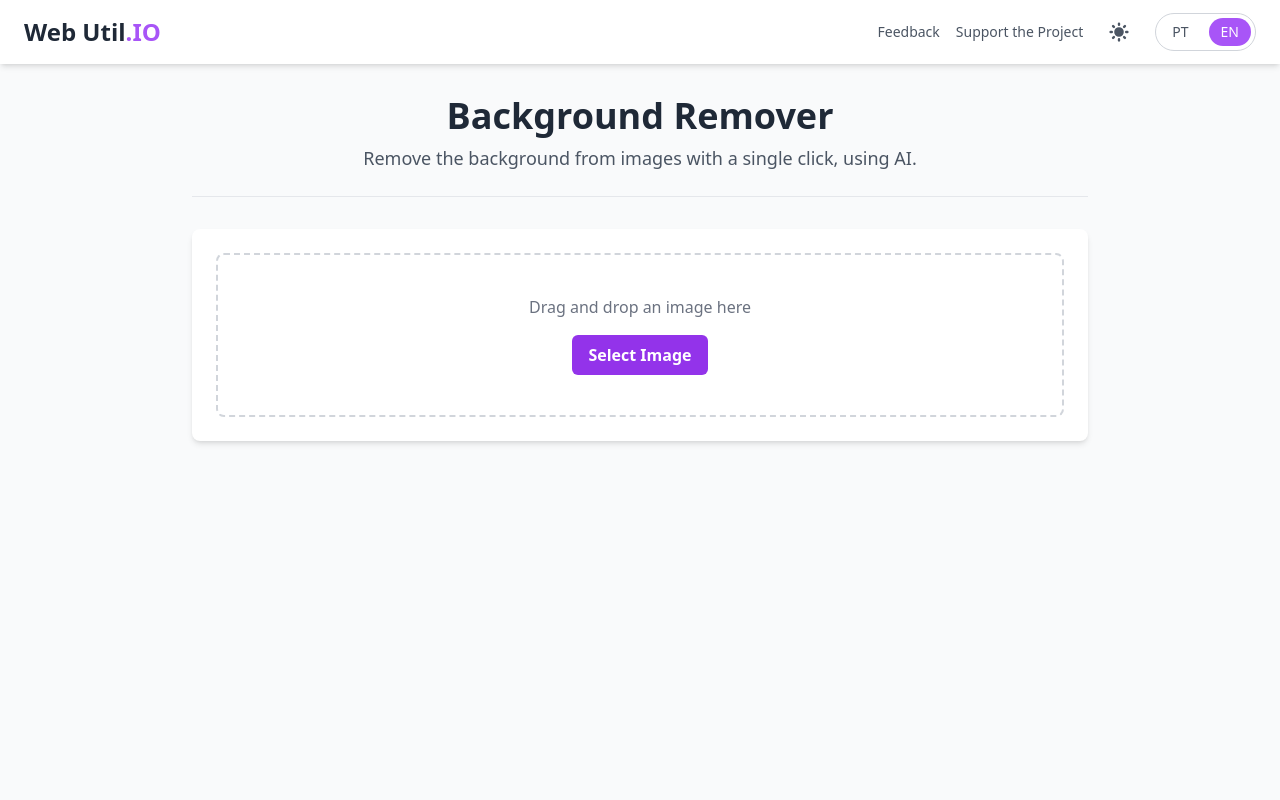
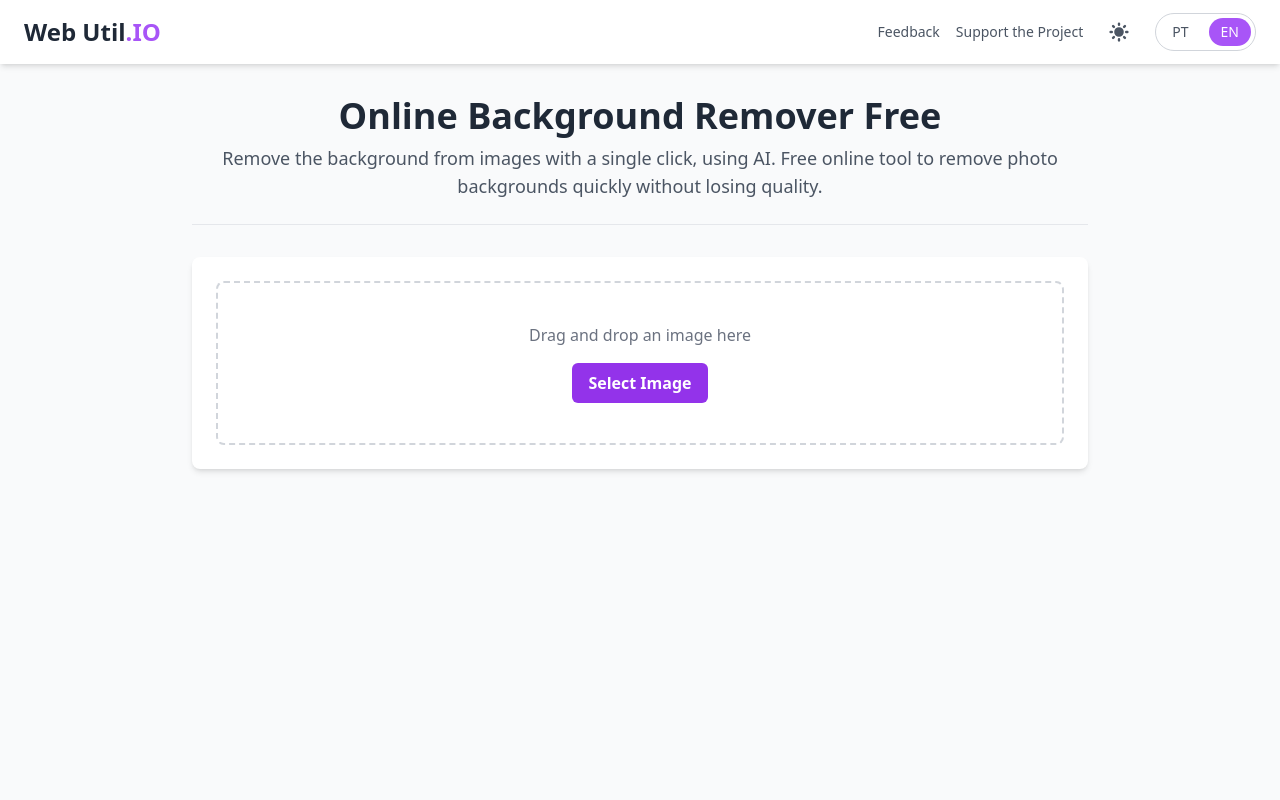
Before and after one commit to p3dr-dev/webutilio, an Astro site: page /en/ferramentas/remover-fundo in a window 1280 px wide. Shown: the top 800 px of the page. Built offline with nearby package versions, Linux system fonts and the light colour scheme; Astro itself is replaced by a stand-in of ours.

Commit message:
Implementar SEO e monetização ética: otimizar títulos/descrições, adicionar dados estruturados, trocar Buy Me a Coffee por Ko-fi e GitHub Sponsors, criar robots.txt

```diff
--- /dev/null
+++ b/public/robots.txt
@@ -0,0 +1,6 @@
+# Permite que todos os robôs acessem todo o site.
+User-agent: *
+Disallow:
+
+# Localização do Sitemap
+Sitemap: https://webutilio.vercel.app/sitemap-0.xml
--- a/src/components/DonationOptions.tsx
+++ b/src/components/DonationOptions.tsx
@@ -26,19 +26,35 @@ const DonationOptions: React.FC = () => {
         </p>
       </div>
 
-      {/* Opção 2: Buy Me a Coffee (Internacional) */}
+      {/* Opção 2: Ko-fi (Internacional) */}
       <div className="bg-white dark:bg-gray-800 p-6 rounded-lg shadow-md border dark:border-gray-700 text-center">
-        <h3 className="text-2xl font-bold text-gray-800 dark:text-white mb-4">Pague-me um Café ☕</h3>
+        <h3 className="text-2xl font-bold text-gray-800 dark:text-white mb-4">Ko-fi ☕</h3>
         <p className="text-gray-600 dark:text-gray-300 mb-6">
-          Se preferir, você pode me apoiar através da plataforma Buy Me a Coffee.
+          Apoie com qualquer valor através do Ko-fi, sem taxas da plataforma.
         </p>
         <a
-          href="https://www.buymeacoffee.com/pedro0simoes" // SUBSTITUA PELO SEU LINK
+          href="https://ko-fi.com/pedro0simoes" // SUBSTITUA PELO SEU LINK DO KO-FI
           target="_blank"
           rel="noopener noreferrer"
-          className="inline-block bg-yellow-400 text-gray-900 font-bold py-3 px-8 rounded-full hover:bg-yellow-500 transition-colors shadow-lg"
+          className="inline-block bg-blue-500 text-white font-bold py-3 px-8 rounded-full hover:bg-blue-600 transition-colors shadow-lg"
         >
-          Buy Me a Coffee
+          Ko-fi
+        </a>
+      </div>
+
+      {/* Opção 3: GitHub Sponsors */}
+      <div className="bg-white dark:bg-gray-800 p-6 rounded-lg shadow-md border dark:border-gray-700 text-center">
+        <h3 className="text-2xl font-bold text-gray-800 dark:text-white mb-4">GitHub Sponsors</h3>
+        <p className="text-gray-600 dark:text-gray-300 mb-6">
+          Se você é desenvolvedor, apoie diretamente no GitHub. Taxa zero!
+        </p>
+        <a
+          href="https://github.com/sponsors/pedro0simoes" // SUBSTITUA PELO SEU LINK DO GITHUB SPONSORS
+          target="_blank"
+          rel="noopener noreferrer"
+          className="inline-block bg-gray-800 text-white font-bold py-3 px-8 rounded-full hover:bg-gray-900 transition-colors shadow-lg"
+        >
+          GitHub Sponsors
         </a>
       </div>
     </div>
--- a/src/i18n/en.json
+++ b/src/i18n/en.json
@@ -11,40 +11,40 @@
   },
   "tools": {
     "remover-fundo": {
-      "title": "Background Remover",
-      "description": "Remove the background from images with a single click, using AI."
+      "title": "Online Background Remover Free",
+      "description": "Remove the background from images with a single click, using AI. Free online tool to remove photo backgrounds quickly without losing quality."
     },
     "descompactar-arquivo": {
-      "title": "File Decompressor",
-      "description": "Extract files from a .zip archive directly in the browser."
+      "title": "Online ZIP File Decompressor",
+      "description": "Extract files from a .zip archive directly in the browser. Unzip files online securely and for free, no software installation required."
     },
     "comprimir-imagem": {
-      "title": "Image Compressor",
-      "description": "Reduce the size of your images without losing quality."
+      "title": "Free Online Image Compressor",
+      "description": "Reduce the size of your JPG, PNG, and WEBP images without losing quality. Compress images online for free for web use."
     },
     "criptografar-arquivo": {
-      "title": "File Encryptor",
-      "description": "Encrypt and decrypt files using the AES algorithm."
+      "title": "Online AES File Encryption",
+      "description": "Encrypt and decrypt files using the AES algorithm. Secure online tool to protect your files with a password."
     },
     "gerador-hash": {
-      "title": "Hash Generator",
-      "description": "Generate SHA-256 hashes for any text or file."
+      "title": "Online SHA-256 Hash Generator",
+      "description": "Generate SHA-256 hashes for any text or file. Check file integrity online for free."
     },
     "comprimir-arquivo": {
-      "title": "File Compressor",
-      "description": "Create ZIP archives from multiple files easily."
+      "title": "Online ZIP File Compressor",
+      "description": "Create ZIP archives from multiple files easily. Compress files online for free in the browser."
     },
     "contador-palavras": {
-      "title": "Word Counter",
-      "description": "Count words, characters, sentences, and paragraphs in a text."
+      "title": "Free Online Word Counter",
+      "description": "Count words, characters, sentences, and paragraphs in a text. Fast and free online text analysis tool."
     },
     "conversor-arquivos": {
-      "title": "File Converter",
-      "description": "Convert files from one format to another. Starting with images."
+      "title": "Online File Converter",
+      "description": "Convert files from one format to another. Starting with images. Free online file conversion tool."
     },
     "redimensionar-imagem": {
-      "title": "Image Resizer",
-      "description": "Change the dimensions (width and height) of an image."
+      "title": "Online Image Resizer",
+      "description": "Change the dimensions (width and height) of an image. Resize photos online for free without losing quality."
     }
   },
   "components": {
--- a/src/i18n/pt.json
+++ b/src/i18n/pt.json
@@ -11,40 +11,40 @@
   },
   "tools": {
     "remover-fundo": {
-      "title": "Removedor de Fundo",
-      "description": "Remova o fundo de imagens com um clique, usando IA."
+      "title": "Removedor de Fundo Online e Grátis",
+      "description": "Remova o fundo de imagens com um clique, usando IA. Ferramenta online gratuita para remover fundo de fotos rapidamente e sem perder qualidade."
     },
     "descompactar-arquivo": {
-      "title": "Descompactador de Arquivos",
-      "description": "Extraia arquivos de um arquivo .zip diretamente no navegador."
+      "title": "Descompactador de Arquivos ZIP Online",
+      "description": "Extraia arquivos de um arquivo .zip diretamente no navegador. Descompacte ZIP online de forma segura e gratuita, sem instalar software."
     },
     "comprimir-imagem": {
-      "title": "Compressor de Imagens",
-      "description": "Reduza o tamanho de suas imagens sem perder qualidade."
+      "title": "Compressor de Imagens Online Grátis",
+      "description": "Reduza o tamanho de suas imagens JPG, PNG e WEBP sem perder qualidade. Comprima imagens online gratuitamente para web."
     },
     "criptografar-arquivo": {
-      "title": "Criptografia de Arquivos",
-      "description": "Criptografe e descriptografe arquivos usando o algoritmo AES."
+      "title": "Criptografia de Arquivos AES Online",
+      "description": "Criptografe e descriptografe arquivos usando o algoritmo AES. Ferramenta segura online para proteger seus arquivos com senha."
     },
     "gerador-hash": {
-      "title": "Gerador de Hash",
-      "description": "Gere hashes SHA-256 para qualquer texto ou arquivo."
+      "title": "Gerador de Hash SHA-256 Online",
+      "description": "Gere hashes SHA-256 para qualquer texto ou arquivo. Verifique integridade de arquivos online gratuitamente."
     },
     "comprimir-arquivo": {
-      "title": "Compressor de Arquivos",
-      "description": "Crie arquivos ZIP a partir de múltiplos arquivos de forma fácil."
+      "title": "Compressor de Arquivos ZIP Online",
+      "description": "Crie arquivos ZIP a partir de múltiplos arquivos de forma fácil. Comprima arquivos online gratuitamente no navegador."
     },
     "contador-palavras": {
-      "title": "Contador de Palavras",
-      "description": "Conte palavras, caracteres, sentenças e parágrafos em um texto."
+      "title": "Contador de Palavras Online Grátis",
+      "description": "Conte palavras, caracteres, sentenças e parágrafos em um texto. Ferramenta online para análise de texto rápida e gratuita."
     },
     "conversor-arquivos": {
-      "title": "Conversor de Arquivos",
-      "description": "Converta arquivos de um formato para outro. Começando com imagens."
+      "title": "Conversor de Arquivos Online",
+      "description": "Converta arquivos de um formato para outro. Começando com imagens. Ferramenta gratuita online para conversão de arquivos."
     },
     "redimensionar-imagem": {
-      "title": "Redimensionador de Imagens",
-      "description": "Altere as dimensões (largura e altura) de uma imagem."
+      "title": "Redimensionador de Imagens Online",
+      "description": "Altere as dimensões (largura e altura) de uma imagem. Redimensione fotos online gratuitamente sem perder qualidade."
     }
   },
   "components": {
--- a/src/pages/en/ferramentas/[slug].astro
+++ b/src/pages/en/ferramentas/[slug].astro
@@ -20,6 +20,20 @@ const toolTranslations = en.tools[slug]; // Pega a tradução da ferramenta
   description={toolTranslations.description}
   lang={en.site.lang}
 >
+  <script type="application/ld+json" set:html={JSON.stringify({
+    "@context": "https://schema.org",
+    "@type": "SoftwareApplication",
+    "name": toolTranslations.title,
+    "applicationCategory": "UtilitiesApplication",
+    "operatingSystem": "Web",
+    "offers": {
+      "@type": "Offer",
+      "price": "0",
+      "priceCurrency": "USD"
+    },
+    "description": toolTranslations.description
+  })} />
+
   <div class="max-w-4xl mx-auto">
     <div class="text-center border-b border-gray-200 dark:border-gray-700 pb-6 mb-8">
       <h1 class="text-4xl font-bold text-gray-800 dark:text-gray-100">{toolTranslations.title}</h1>
--- a/src/pages/pt/ferramentas/[slug].astro
+++ b/src/pages/pt/ferramentas/[slug].astro
@@ -20,6 +20,20 @@ const toolTranslations = pt.tools[slug]; // Pega a tradução da ferramenta
   description={toolTranslations.description}
   lang={pt.site.lang}
 >
+  <script type="application/ld+json" set:html={JSON.stringify({
+    "@context": "https://schema.org",
+    "@type": "SoftwareApplication",
+    "name": toolTranslations.title,
+    "applicationCategory": "UtilitiesApplication",
+    "operatingSystem": "Web",
+    "offers": {
+      "@type": "Offer",
+      "price": "0",
+      "priceCurrency": "BRL"
+    },
+    "description": toolTranslations.description
+  })} />
+
   <div class="max-w-4xl mx-auto">
     <div class="text-center border-b border-gray-200 dark:border-gray-700 pb-6 mb-8">
       <h1 class="text-4xl font-bold text-gray-800 dark:text-gray-100">{toolTranslations.title}</h1>
```
Also changed, not shown: 1 other file.
